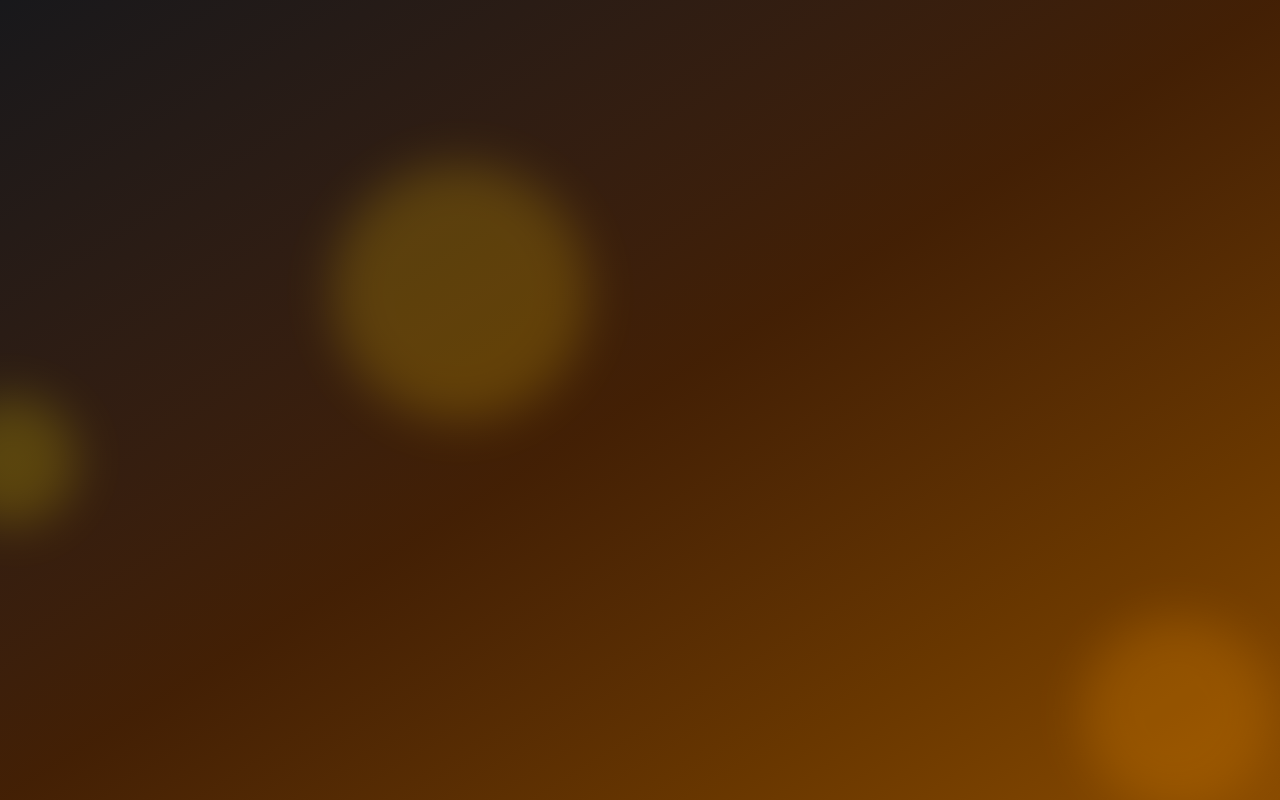
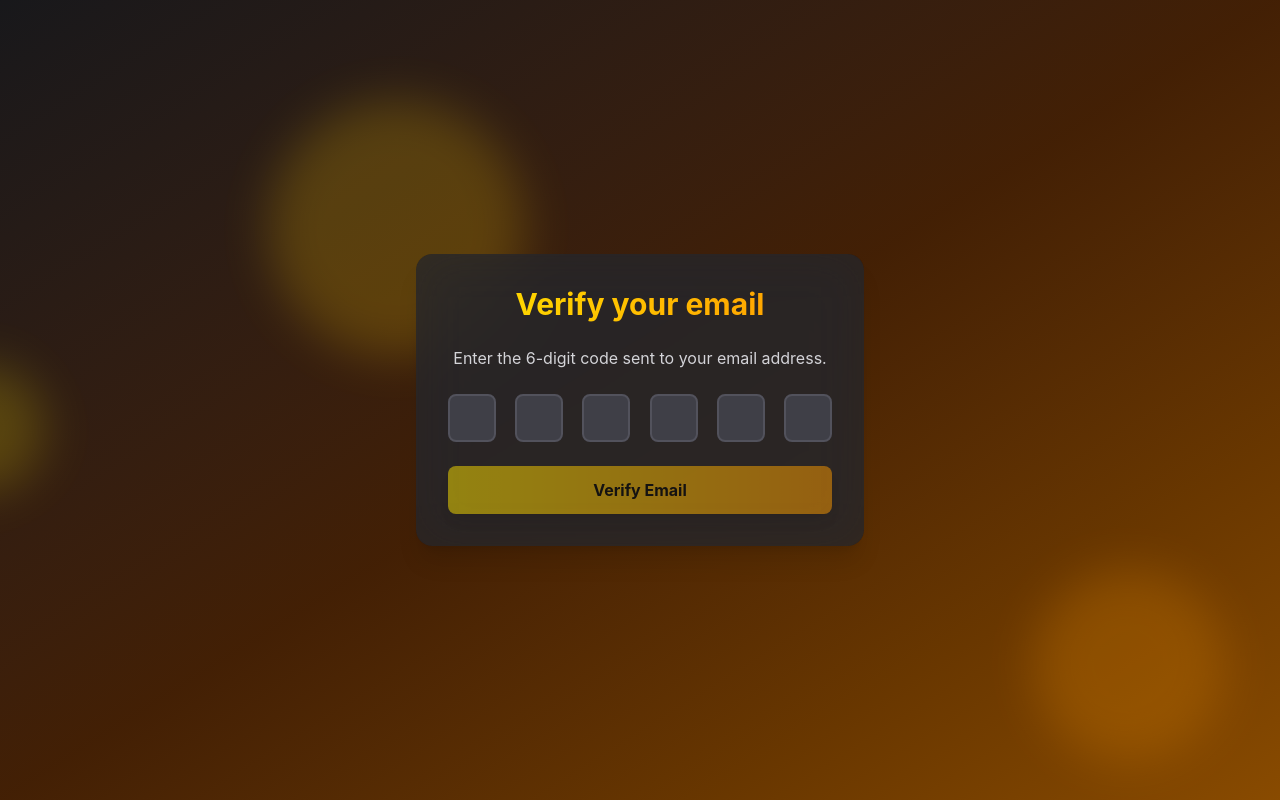
Before and after one commit to DaniloII09/MERN-auth-app, a React app in the folder frontend/: page /verify-email in a window 1280 px wide. Before the commit this address had no page. Built offline with nearby package versions, Linux system fonts and the light colour scheme; the HTML template or start-up script is replaced by a standard one.

Commit message:
add: verify email page UI

```diff
--- a/frontend/src/App.jsx
+++ b/frontend/src/App.jsx
@@ -2,6 +2,7 @@
 import { Routes, Route } from "react-router-dom";
 import LoginPage from "./pages/LoginPage";
 import SignupPage from "./pages/SignupPage";
+import VerifyEmailPage from "./pages/VerifyEmailPage";
 
 function App() {
   return (
@@ -36,6 +37,7 @@
         <Route path="/" element={"Home"} />
         <Route path="/login" element={<LoginPage />} />
         <Route path="/signup" element={<SignupPage />} />
+        <Route path="/verify-email" element={<VerifyEmailPage />}/>
       </Routes>
     </div>
   );
--- /dev/null
+++ b/frontend/src/pages/VerifyEmailPage.jsx
@@ -0,0 +1,99 @@
+import { useRef, useState, useEffect } from "react";
+import { useNavigate } from "react-router-dom";
+import { motion } from "framer-motion";
+
+const VerifyEmailPage = () => {
+  const [code, setCode] = useState(["", "", "", "", "", ""]);
+  const inputRefs = useRef([]);
+  const navigate = useNavigate();
+  const isLoading = false;
+
+  const handleChange = (index, value) => {
+    const newCode = [...code];
+
+    if (value.length > 1) {
+      const pastedCode = value.slice(0, 6).split("");
+      for (let i = 0; i < 6; i++) {
+        newCode[i] = pastedCode[i] || "";
+      }
+      setCode(newCode);
+
+      const lastFilledIndex = newCode.findLastIndex((d) => d !== "");
+      const focusIndex = lastFilledIndex < 5 ? lastFilledIndex + 1 : 5;
+      inputRefs.current[focusIndex].focus();
+    } else {
+      newCode[index] = value;
+      setCode(newCode);
+
+      if (value && index < 5) {
+        inputRefs.current[index + 1].focus();
+      }
+    }
+  };
+
+  const handleKeyDown = (index, e) => {
+    if (e.key == "Backspace" && !code[index] && index > 0) {
+      inputRefs.current[index - 1].focus();
+    }
+  };
+
+  const handleSubmit = (e) => {
+    e.preventDefault();
+
+    const verificationCode = code.join("");
+    console.log(`Verification code submitted: ${verificationCode}`);
+  };
+
+  useEffect(() => {
+    if (code.every((digit) => digit !== "")) {
+      handleSubmit(new Event("submit"));
+    }
+  }, [code]);
+
+  return (
+    <div className="max-w-md w-full bg-zinc-800/50 backdrop-filter backdrop-blur-xl rounded-2xl shadow-xl overflow-hidden">
+      <motion.div
+        initial={{ opacity: 0, y: -50 }}
+        animate={{ opacity: 1, y: 0 }}
+        transition={{ duration: 0.5 }}
+        className="bg-zinc-800/50 backdrop-filter backdrop-blur-xl rounded-2xl shadow-2xl p-8 w-full max-w-md"
+      >
+        <h2 className="text-3xl font-bold mb-6 text-center bg-linear-to-r from-dortmund-yellow to-amber-500 text-transparent bg-clip-text">
+          Verify your email
+        </h2>
+        <p className="text-center text-zinc-300 mb-6">
+          Enter the 6-digit code sent to your email address.
+        </p>
+
+        <form onSubmit={handleSubmit} className="space-y-6">
+          <div className="flex justify-between">
+            {code.map((digit, index) => (
+              <input
+                key={index}
+                ref={(el) => (inputRefs.current[index] = el)}
+                type="text"
+                maxLength="6"
+                value={digit}
+                onChange={(e) => handleChange(index, e.target.value)}
+                onKeyDown={(e) => handleKeyDown(index, e)}
+                className="w-12 h-12 text-center text-2xl font-bold bg-zinc-700 text-white border-2 border-zinc-600 rounded-lg focus:border-dortmund-yellow focus:outline-none"
+              />
+            ))}
+          </div>
+
+          <motion.button
+            whileHover={{ scale: 1.05 }}
+            whileTap={{ scale: 0.95 }}
+            type="submit"
+            disabled={isLoading || code.some((digit) => !digit)}
+            className="w-full bg-linear-to-r from-dortmund-yellow to-amber-500 text-dortmund-black font-bold py-3 px-4 rounded-lg shadow-lg hover:from-amber-400 hover:to-amber-600 focus:outline-none focus:ring-2 focus:ring-dortmund-yellow focus:ring-opacity-50 disabled:opacity-50"
+          >
+            {isLoading ? "Verifying..." : "Verify Email"}
+          </motion.button>
+        </form>
+      </motion.div>
+    </div>
+  );
+};
+
+export default VerifyEmailPage;
```
